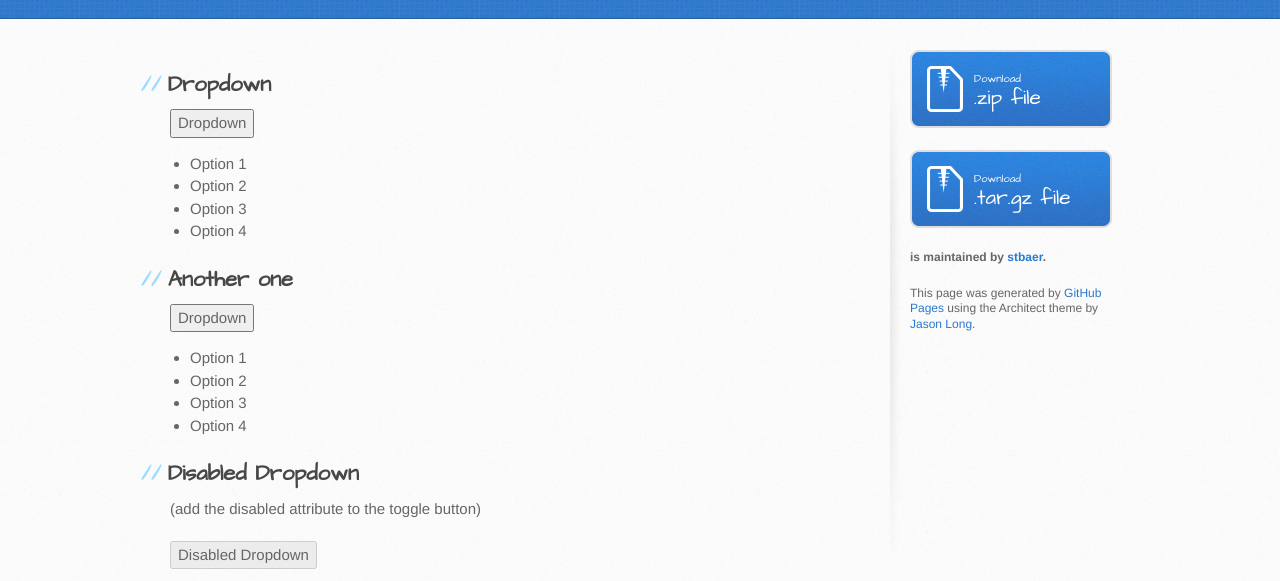
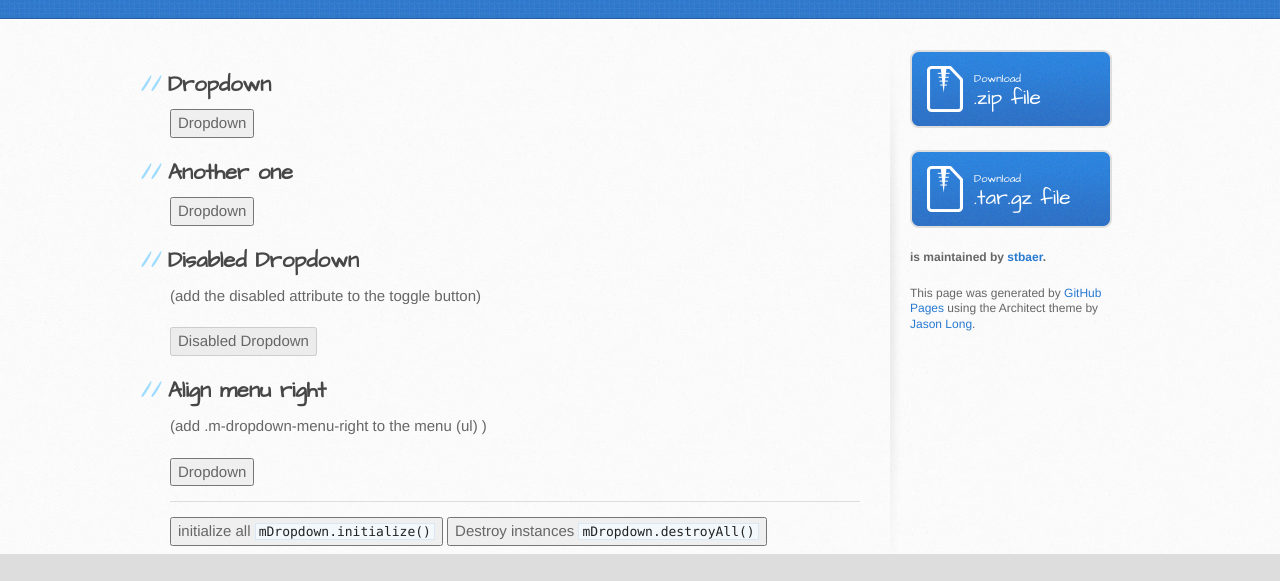
Before and after one commit to stbaer/m-dropdown, a plain HTML site: page index.html in a window 1280 px wide. Shown: the part 182-763 px from the top of the page. Drawn offline with Linux system fonts and the light colour scheme.

Commit message:
style fix

```diff
--- a/index.html
+++ b/index.html
@@ -7,8 +7,8 @@
     <link href='https://fonts.googleapis.com/css?family=Architects+Daughter' rel='stylesheet' type='text/css'>
     <link rel="stylesheet" type="text/css" href="stylesheets/stylesheet.css" media="screen">
     <link rel="stylesheet" type="text/css" href="stylesheets/github-light.css" media="screen">
+    <link rel="stylesheet" type="text/css" href="dist/css/m-dropdown.min.css" media="screen">
     <link rel="stylesheet" type="text/css" href="stylesheets/print.css" media="print">
-    <link rel="stylesheet" type="text/css" href="dist/css/m-dropdown.min.css" media="print">
 
     <!--[if lt IE 9]>
     <script src="//html5shiv.googlecode.com/svn/trunk/html5.js"></script>
--- a/stylesheets/stylesheet.css
+++ b/stylesheets/stylesheet.css
@@ -10,6 +10,7 @@ html {
   font-family: sans-serif; /* 1 */
   -webkit-text-size-adjust: 100%; /* 2 */
   -ms-text-size-adjust: 100%; /* 2 */
+   background: #ddd
 }
 
 /**
@@ -18,6 +19,7 @@ html {
 
 body {
   margin: 0;
+   background: #ddd
 }
 
 /* HTML5 display definitions
```
